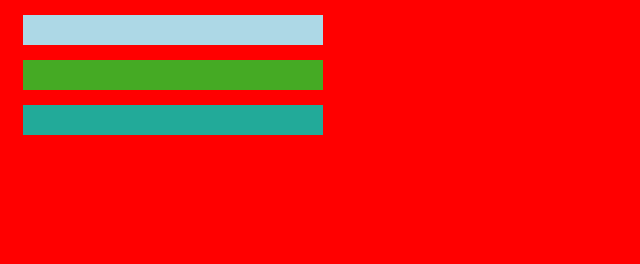
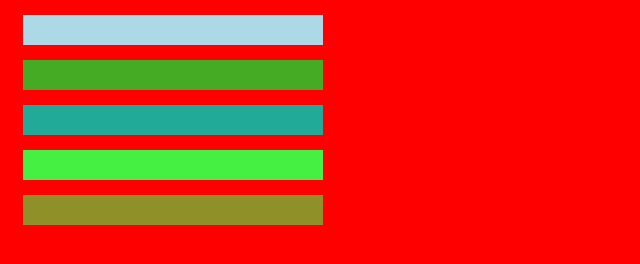
Before and after one commit to miborko/css-podstawy, a plain HTML site: page kolory/index.html in a window 1280 px wide. Shown: the whole page, without its empty margins (0-640 px from the left). Drawn offline with Linux system fonts and the light colour scheme.

Commit message:
rgb i rgba

```diff
--- a/kolory/css/style.css
+++ b/kolory/css/style.css
@@ -19,3 +19,11 @@ div{
 #skrocony-hex{
     background-color: #2a9;
 }
+
+#rgb{
+    background-color: rgb(69, 240, 67);
+}
+
+#rgba {
+	background-color: rgba(69, 240, 67, 0.6)
+}
--- a/kolory/index.html
+++ b/kolory/index.html
@@ -10,6 +10,8 @@
    <div id="predefiniowane"></div>
    <div id="hexadecymalne"></div>
    <div id="skrocony-hex"></div>
+   <div id="rgb"></div>
+   <div id="rgba"></div>
 
 
 </body>
```
